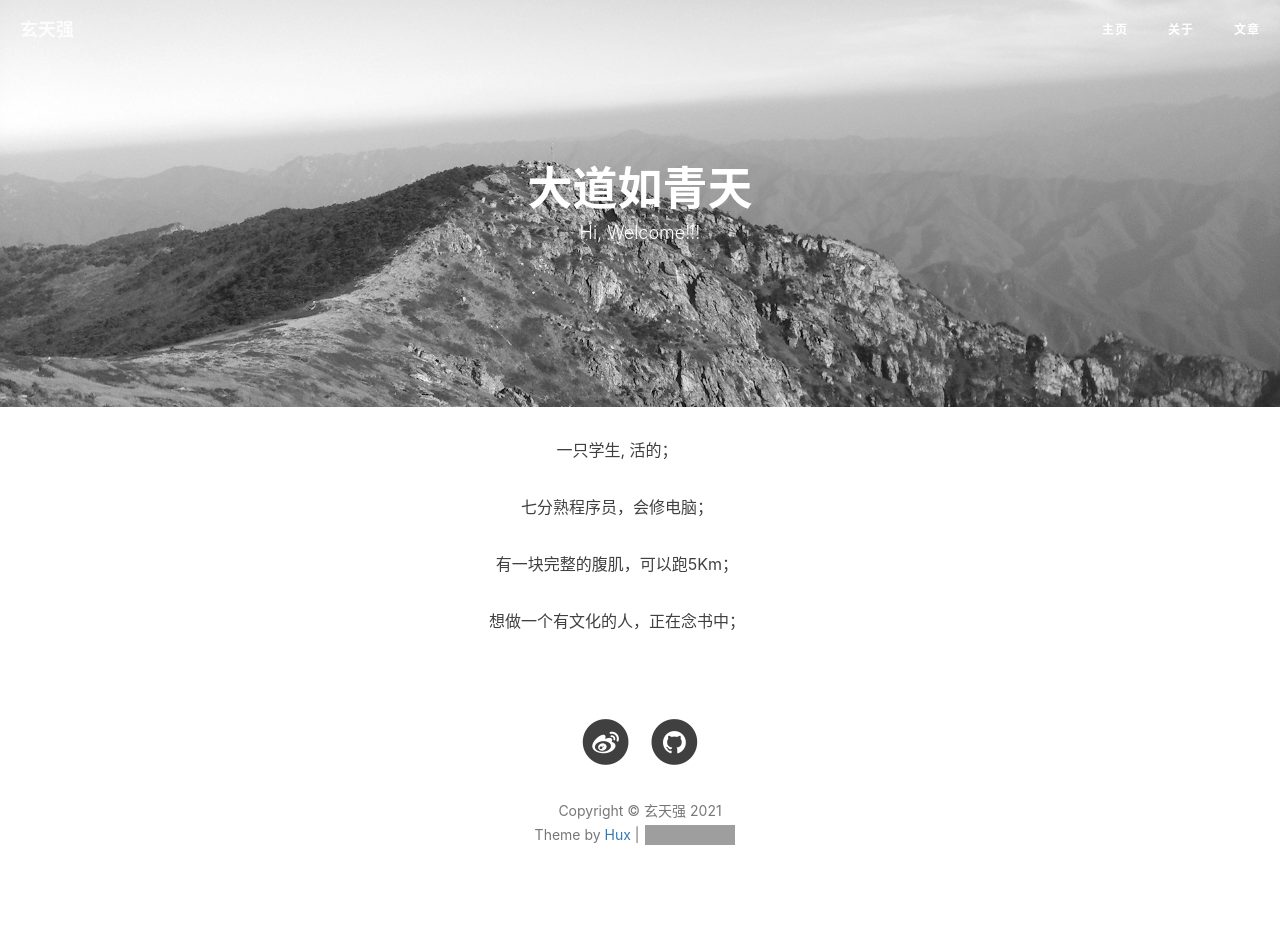
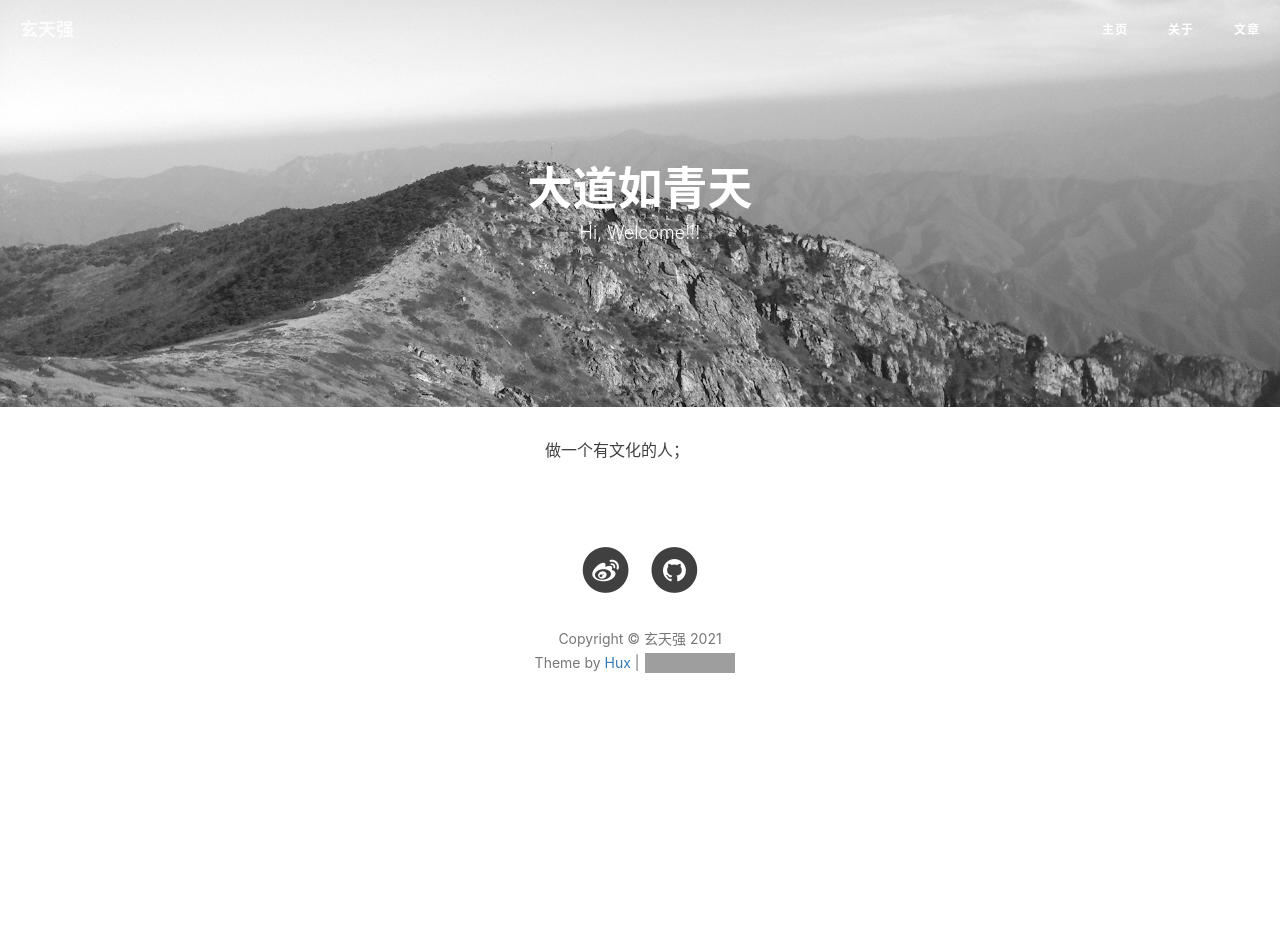
Before and after one commit to sophon250/sophon250.github.io, a Jekyll site: the page built from 关于.html, in a window 1280 px wide. Built offline with Jekyll 4.4.1, drawn with Linux system fonts in a browser that asks for light colours; nearby versions of some CDN libraries; comment, search, counter and statistics services are not loaded; after the commit the page ends 900 px from its top, so only the background shows below that; grey boxes are pictures that could not be loaded.

Commit message:
关于页面修改测试

```diff
--- a/关于.html
+++ b/关于.html
@@ -43,13 +43,7 @@ header-img: "img/about-bg.jpg"
 <!--
    <p>Hey，我是<strong>黄玄</strong>，程序员 &amp;<a href="http://www.wepiao.com/?r=movie">微票儿</a>前端基础工程团队负责人。</p>
 	-->
-	<p align="center">  &nbsp;&nbsp;&nbsp;&nbsp;一只学生, 活的；</p>
-
-	<p align="center">  &nbsp;&nbsp;&nbsp;&nbsp;七分熟程序员，会修电脑；</p>
-
-	<p align="center">  &nbsp;&nbsp;&nbsp;&nbsp;有一块完整的腹肌，可以跑5Km；</p>
-
-	<p align="center">  &nbsp;&nbsp;&nbsp;&nbsp;想做一个有文化的人，正在念书中；</p>
+	<p align="center">  &nbsp;&nbsp;&nbsp;&nbsp;做一个有文化的人；</p>
 
 <!--
     <p>一些作品和开源项目，👉 戳 <a href="https://zhuanlan.zhihu.com/p/21280918">演说.io</a>、<a href="/portfolio">Portfolio</a> 与 <a href="http://github.com/huxpro">Github</a>；除了在博客与 <a href="http://zhuanlan.zhihu.com/huxblog">知乎专栏 · 一生想做浪漫极客</a> 写点东西外，我也是 <a href="http://www.gfansub.com/">GDG 字幕组</a> 与 <a href="http://zhuanlan.zhihu.com/FrontendMagazine">前端外刊评论 · 知乎专栏</a> 的翻译维护成员。</p>
```
